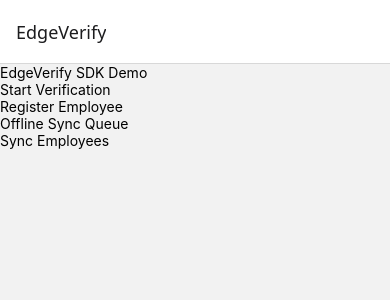
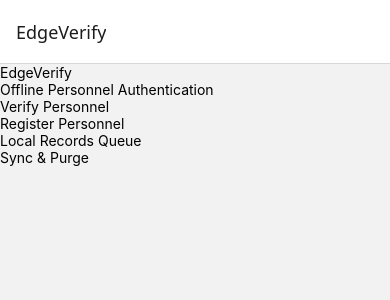
Before and after one commit to CREATEWIT/EdgeVerifyDemo, a React Native app: screen /Home in a window 390 px wide. Shown: the top 300 px of the page. Built offline with nearby package versions, Linux system fonts and the light colour scheme.

Commit message:
finalize edgeverify prototype and documentation

```diff
--- a/src/app/screens/HomeScreen.tsx
+++ b/src/app/screens/HomeScreen.tsx
@@ -21,9 +21,13 @@
 
     <View>
 
-      <Text>
-        EdgeVerify SDK Demo
-      </Text>
+     <Text>
+  EdgeVerify
+</Text>
+
+<Text>
+  Offline Personnel Authentication
+</Text>
 
       <TouchableOpacity
         onPress={() =>
@@ -33,7 +37,7 @@
         }
       >
         <Text>
-          Start Verification
+          Verify Personnel
         </Text>
       </TouchableOpacity>
 
@@ -45,7 +49,7 @@
         }
       >
         <Text>
-          Register Employee
+          Register Personnel
         </Text>
       </TouchableOpacity>
 
@@ -57,7 +61,7 @@
         }
       >
         <Text>
-  Offline Sync Queue
+ Local Records Queue
 </Text>
       </TouchableOpacity>
 <TouchableOpacity
@@ -83,7 +87,7 @@
 }}
 >
   <Text>
-    Sync Employees
+    Sync & Purge
   </Text>
   <Text>
   {syncStatus}
```
Also changed, not shown: 1 other file (tests, documents, lock files or other folders).
